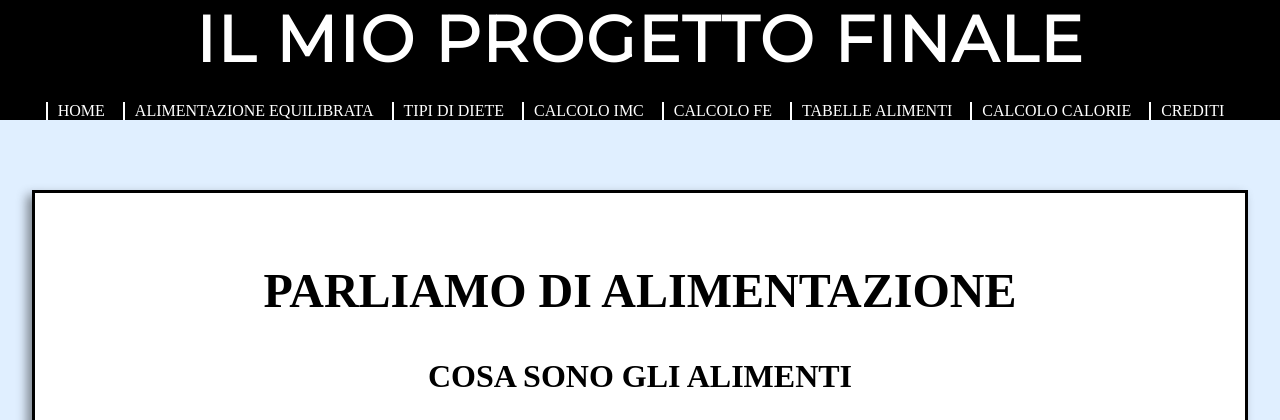
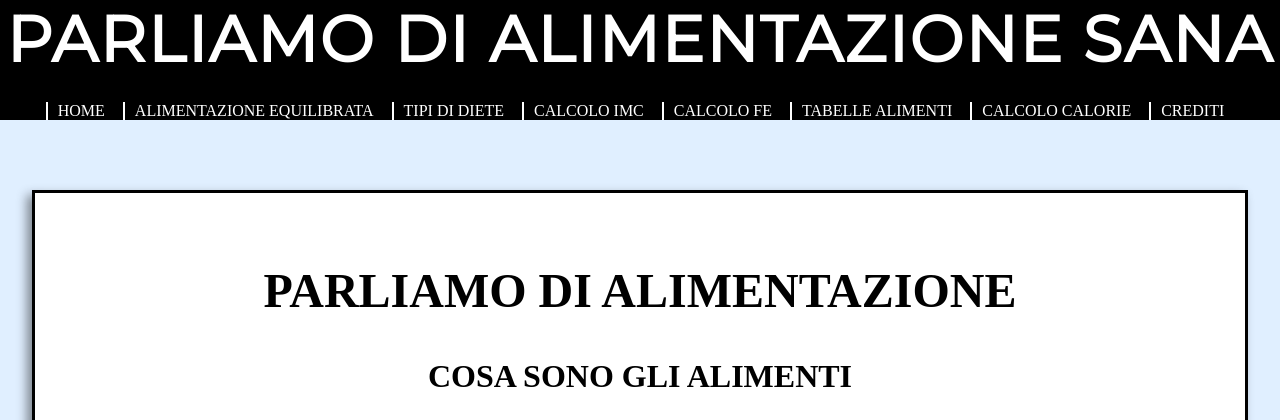
Before and after one commit to tilottagirolamo96-cpu/corso_full_stack_python, a Django app: page / in a window 1280 px wide. Shown: the top 420 px of the page. Run offline with Django 5.2, Linux system fonts and the light colour scheme.

Commit message:
aggiornamento pagina Home

```diff
--- a/home/templates/home/home.html
+++ b/home/templates/home/home.html
@@ -9,7 +9,7 @@ il mio progetto finale
     <link rel="stylesheet" href="{% static 'home/css/style.css'%}">
 {%endblock%}
 {% block header_title %}
-    IL MIO PROGETTO FINALE
+    PARLIAMO DI ALIMENTAZIONE SANA
 {% endblock%}
 
 {%block content%}
```
